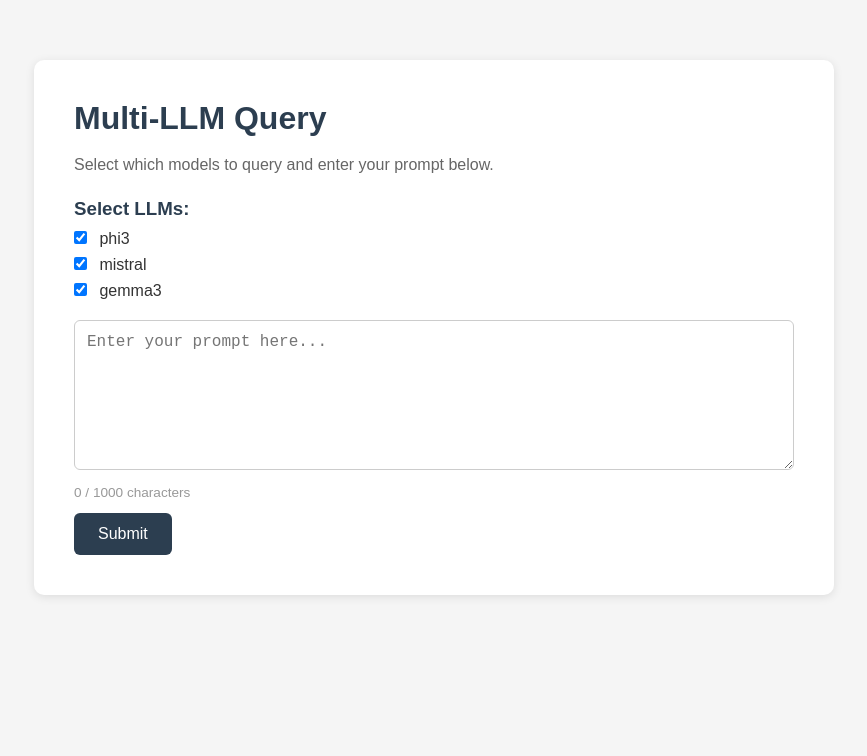
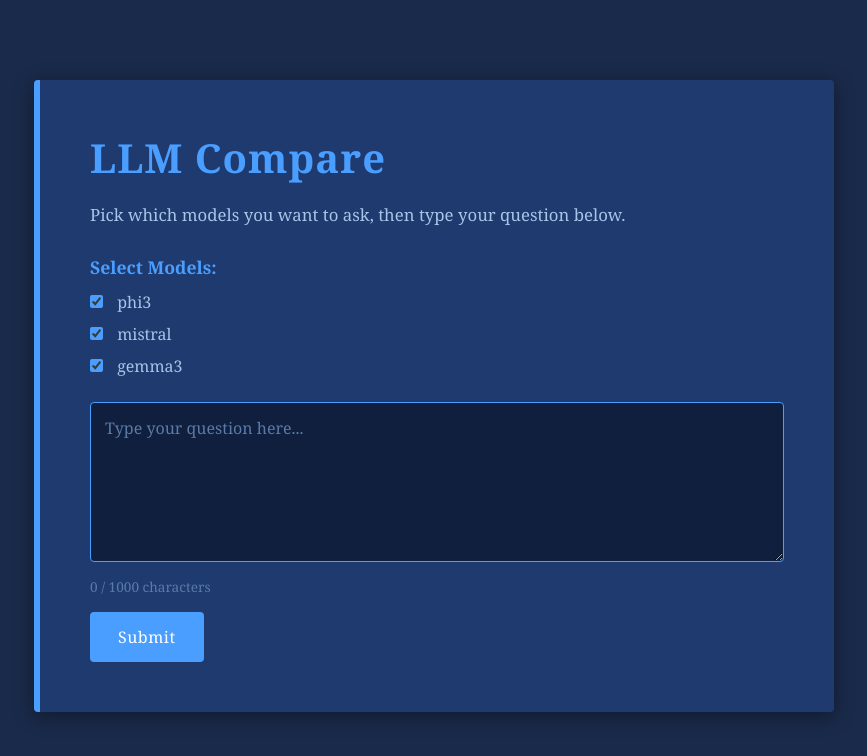
Before and after one commit to smm685/multi-llm-app, a website: page query.html in a window 1280 px wide. Shown: the whole page, without its empty margins (206-1073 px from the left). Drawn offline with Linux system fonts and the light colour scheme.

Commit message:
rebrand to LLM Compare with blue theme

```diff
--- a/index.css
+++ b/index.css
@@ -5,104 +5,122 @@
 }
 
 body {
-    font-family: Arial, sans-serif;
-    background-color: #f5f5f5;
-    color: #333;
+    font-family: Georgia, serif;
+    background-color: #1a2a4a;
+    color: #ffffff;
+    min-height: 100vh;
 }
 
 .container {
     max-width: 800px;
-    margin: 60px auto;
-    padding: 40px;
-    background: white;
-    border-radius: 10px;
-    box-shadow: 0 2px 10px rgba(0,0,0,0.1);
+    margin: 80px auto;
+    padding: 50px;
+    background: #1e3a6e;
+    border-radius: 4px;
+    border-left: 6px solid #4a9eff;
+    box-shadow: 0 4px 20px rgba(0,0,0,0.4);
 }
 
 h1 {
-    font-size: 2rem;
+    font-size: 2.5rem;
     margin-bottom: 15px;
-    color: #2c3e50;
+    color: #4a9eff;
+    letter-spacing: 1px;
 }
 
 p {
-    margin-bottom: 20px;
-    color: #666;
-    line-height: 1.6;
+    margin-bottom: 25px;
+    color: #a8c4e8;
+    line-height: 1.8;
+    font-size: 1.05rem;
 }
 
 .buttons {
     display: flex;
     gap: 15px;
-    margin-top: 20px;
+    margin-top: 25px;
 }
 
 .btn-primary {
-    background-color: #2c3e50;
+    background-color: #4a9eff;
     color: white;
     border: none;
-    padding: 12px 24px;
-    border-radius: 6px;
+    padding: 14px 28px;
+    border-radius: 4px;
     cursor: pointer;
     font-size: 1rem;
+    font-family: Georgia, serif;
+    letter-spacing: 0.5px;
 }
 
 .btn-primary:hover {
-    background-color: #34495e;
+    background-color: #2d7dd2;
 }
 
 .btn-secondary {
-    background-color: white;
-    color: #2c3e50;
-    border: 2px solid #2c3e50;
-    padding: 12px 24px;
-    border-radius: 6px;
+    background-color: transparent;
+    color: #4a9eff;
+    border: 2px solid #4a9eff;
+    padding: 14px 28px;
+    border-radius: 4px;
     cursor: pointer;
     font-size: 1rem;
+    font-family: Georgia, serif;
 }
 
 .btn-secondary:hover {
-    background-color: #f0f0f0;
+    background-color: #1a3a6e;
 }
 
 .llm-selection {
-    margin-bottom: 20px;
+    margin-bottom: 25px;
 }
 
 .llm-selection h3 {
-    margin-bottom: 10px;
-    color: #2c3e50;
+    margin-bottom: 12px;
+    color: #4a9eff;
+    font-size: 1.1rem;
 }
 
 .llm-selection label {
     display: block;
-    margin-bottom: 8px;
+    margin-bottom: 10px;
     font-size: 1rem;
     cursor: pointer;
+    color: #a8c4e8;
 }
 
 .llm-selection input {
-    margin-right: 8px;
+    margin-right: 10px;
+    accent-color: #4a9eff;
 }
 
 .prompt-area textarea {
     width: 100%;
-    height: 150px;
-    padding: 12px;
-    border: 1px solid #ccc;
-    border-radius: 6px;
+    height: 160px;
+    padding: 14px;
+    border: 1px solid #4a9eff;
+    border-radius: 4px;
     font-size: 1rem;
     resize: vertical;
     margin-bottom: 8px;
+    background-color: #0f1f3d;
+    color: #ffffff;
+    font-family: Georgia, serif;
+}
+
+.prompt-area textarea::placeholder {
+    color: #5a7aa8;
 }
 
 #charCount {
     font-size: 0.85rem;
-    color: #999;
-    margin-bottom: 10px;
+    color: #5a7aa8;
+    margin-bottom: 12px;
 }
 
 #errorMessage {
     margin-bottom: 10px;
     font-size: 0.95rem;
+    color: #ff6b6b;
 }
--- a/query.html
+++ b/query.html
@@ -3,25 +3,25 @@
 <head>
     <meta charset="UTF-8">
     <meta name="viewport" content="width=device-width, initial-scale=1.0">
-    <title>Multi-LLM App - Query</title>
+    <title>LLM Compare - Query</title>
     <link rel="stylesheet" href="index.css">
 </head>
 <body>
     <div class="container">
-        <h1>Multi-LLM Query</h1>
-        <p>Select which models to query and enter your prompt below.</p>
+        <h1>LLM Compare</h1>
+        <p>Pick which models you want to ask, then type your question below.</p>
 
         <div class="llm-selection">
-            <h3>Select LLMs:</h3>
+            <h3>Select Models:</h3>
             <label><input type="checkbox" id="phi3" value="phi3" checked> phi3</label>
             <label><input type="checkbox" id="mistral" value="mistral" checked> mistral</label>
             <label><input type="checkbox" id="gemma3" value="gemma3:1b" checked> gemma3</label>
         </div>
 
         <div class="prompt-area">
-            <textarea id="promptInput" placeholder="Enter your prompt here..." maxlength="1000"></textarea>
+            <textarea id="promptInput" placeholder="Type your question here..." maxlength="1000"></textarea>
             <p id="charCount">0 / 1000 characters</p>
-            <p id="errorMessage" style="color:red;"></p>
+            <p id="errorMessage" style="color:#ff6b6b;"></p>
             <button class="btn-primary" onclick="submitPrompt()">Submit</button>
         </div>
     </div>
--- a/results.css
+++ b/results.css
@@ -5,30 +5,34 @@
 }
 
 body {
-    font-family: Arial, sans-serif;
-    background-color: #f5f5f5;
-    color: #333;
+    font-family: Georgia, serif;
+    background-color: #1a2a4a;
+    color: #ffffff;
+    min-height: 100vh;
 }
 
 .container {
     max-width: 1200px;
     margin: 40px auto;
-    padding: 40px;
-    background: white;
-    border-radius: 10px;
-    box-shadow: 0 2px 10px rgba(0,0,0,0.1);
+    padding: 50px;
+    background: #1e3a6e;
+    border-radius: 4px;
+    border-left: 6px solid #4a9eff;
+    box-shadow: 0 4px 20px rgba(0,0,0,0.4);
 }
 
 h1 {
-    font-size: 2rem;
+    font-size: 2.5rem;
     margin-bottom: 10px;
-    color: #2c3e50;
+    color: #4a9eff;
+    letter-spacing: 1px;
 }
 
 #promptDisplay {
     margin-bottom: 30px;
-    color: #666;
+    color: #a8c4e8;
     font-style: italic;
+    font-size: 1.05rem;
 }
 
 .responses-grid {
@@ -41,36 +45,39 @@ h1 {
 .response-column {
     flex: 1;
     min-width: 250px;
-    background: #f9f9f9;
-    border: 1px solid #ddd;
-    border-radius: 8px;
-    padding: 20px;
+    background: #0f1f3d;
+    border: 1px solid #4a9eff;
+    border-radius: 4px;
+    padding: 24px;
 }
 
 .response-column h3 {
     font-size: 1.1rem;
-    color: #2c3e50;
-    margin-bottom: 12px;
-    padding-bottom: 8px;
-    border-bottom: 2px solid #2c3e50;
+    color: #4a9eff;
+    margin-bottom: 14px;
+    padding-bottom: 10px;
+    border-bottom: 2px solid #4a9eff;
+    letter-spacing: 0.5px;
 }
 
 .response-column p {
-    color: #444;
-    line-height: 1.6;
+    color: #a8c4e8;
+    line-height: 1.8;
     font-size: 0.95rem;
 }
 
 .btn-primary {
-    background-color: #2c3e50;
+    background-color: #4a9eff;
     color: white;
     border: none;
-    padding: 12px 24px;
-    border-radius: 6px;
+    padding: 14px 28px;
+    border-radius: 4px;
     cursor: pointer;
     font-size: 1rem;
+    font-family: Georgia, serif;
+    letter-spacing: 0.5px;
 }
 
 .btn-primary:hover {
-    background-color: #34495e;
+    background-color: #2d7dd2;
 }
```
Also changed, not shown: index.html (+3 -3 lines), results.html (+1 -1 lines).
